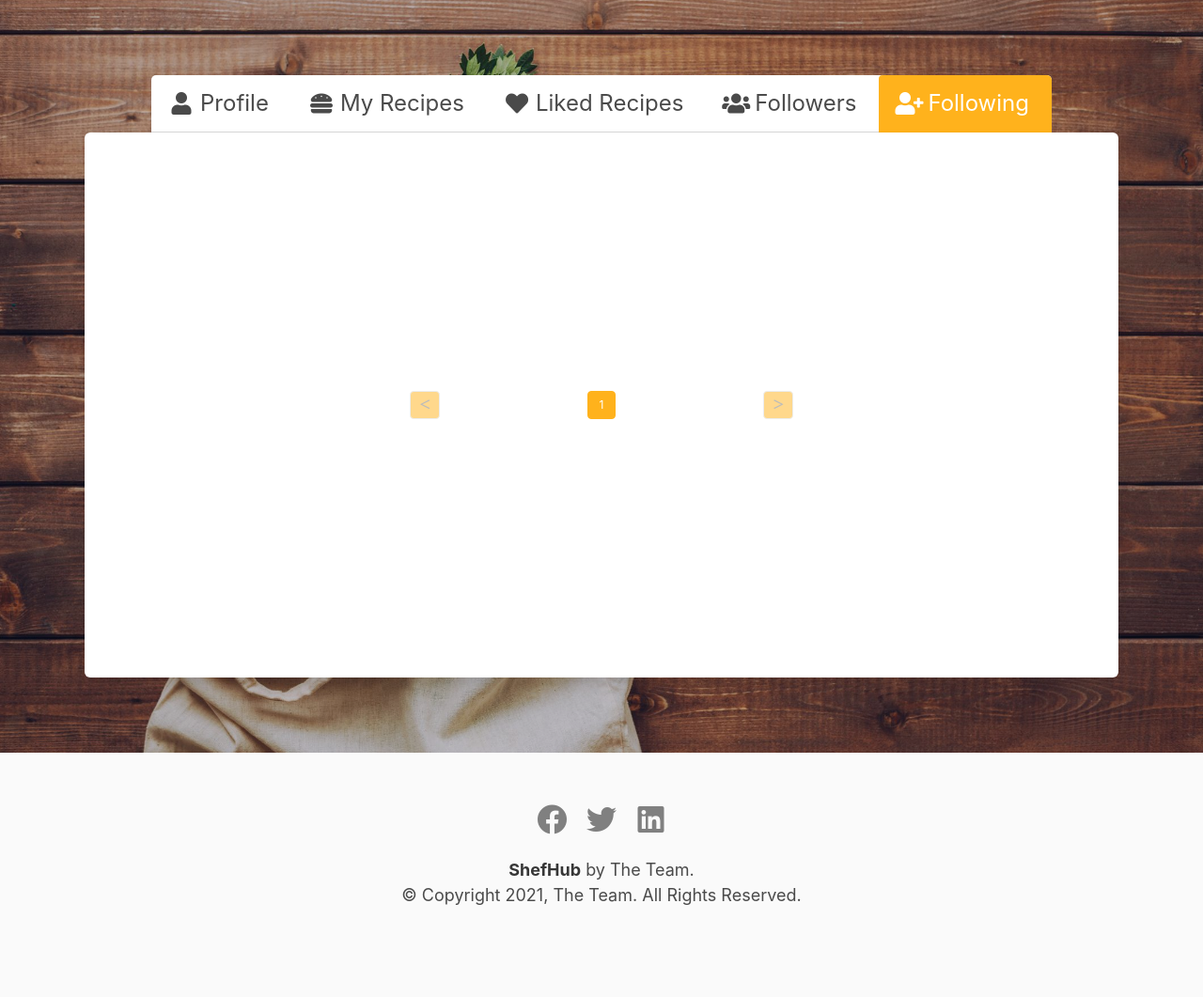
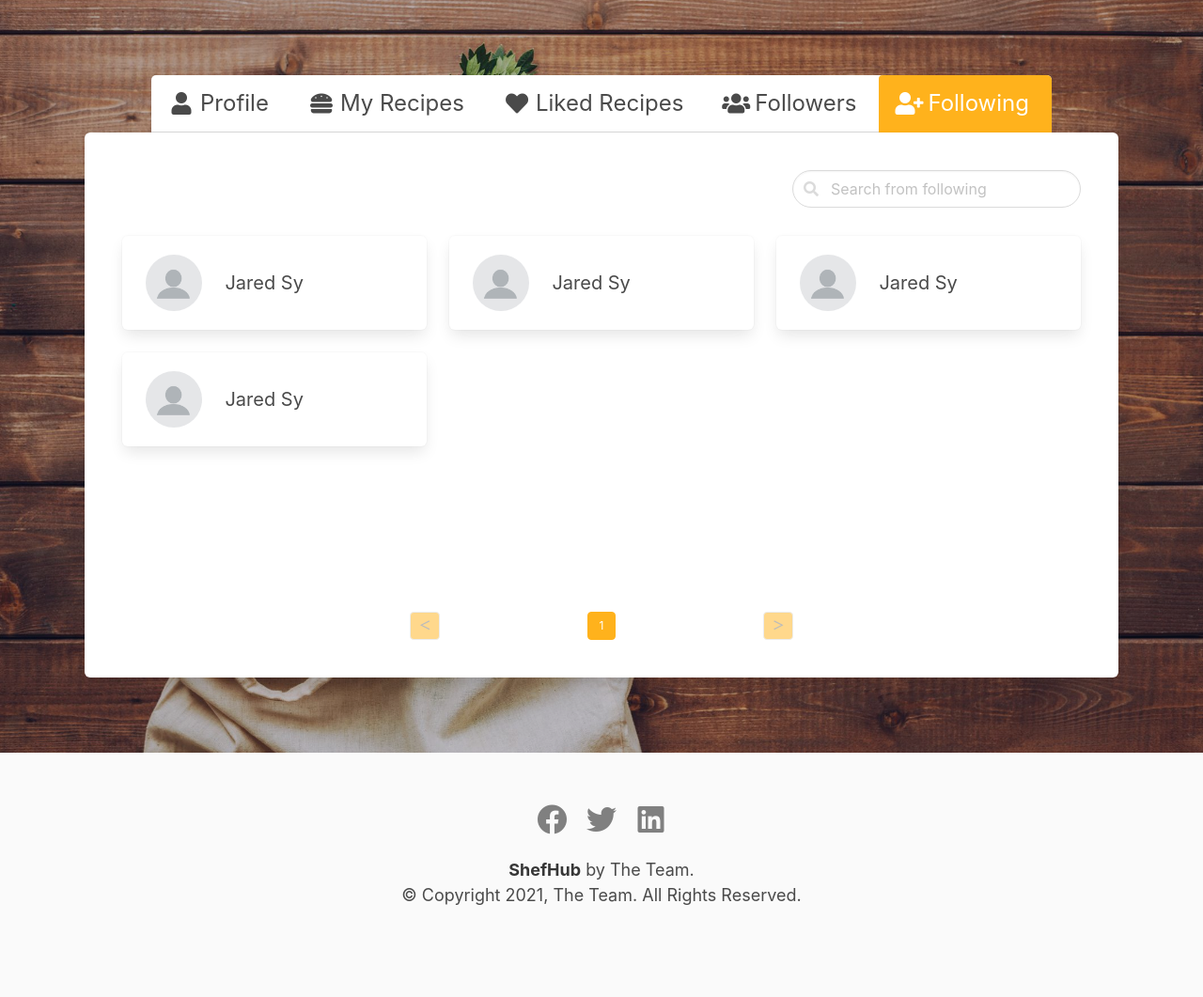
Before and after one commit to GabPua/CCAPDEV_Project, a PHP site: page /users/foodeliciousfollowing.html in a window 1280 px wide. Shown: the part 80-1141 px from the top of the page at 94% size. Run offline with PHP 8.4, Linux system fonts and the light colour scheme.

Commit message:
add(profile): design for followers and following pages

```diff
--- a/frontend/includes/profile.css
+++ b/frontend/includes/profile.css
@@ -15,7 +15,7 @@
     border-bottom-width: 1px;
 }
 
-/* posts/tiles in profile */
+/* posts/tiles to display recipes */
 .profile-box .no-posts {
     align-self: center;
     color: gray;
@@ -52,6 +52,34 @@
 .profile-box.menu-display .tile.is-parent .title {
     position: absolute;
     bottom: 10px;
+}
+
+ /*posts/tiles to display people */
+.container.people-display .container.tile-root {
+    width: 100%;
+}
+
+.profile-box.people-display .tile.is-child.box {
+    height: min-content;
+}
+
+.profile-box.people-display .tile.is-child * {
+    display: inline-block;
+    vertical-align: middle;
+}
+
+.profile-box.people-display .tile.is-child img {
+    height: 60px;
+    border-radius: 50%;
+    margin-left: 5px;
+    margin-right: 20px;
+}
+
+/* search bar */
+.profile-box .container.search-bar-container {
+    max-height: 40px;
+    margin-bottom: 30px;
+    margin-right: 0;
 }
 
 /* pagination for posts */
--- a/frontend/users/foodeliciousfollowing.html
+++ b/frontend/users/foodeliciousfollowing.html
@@ -92,7 +92,50 @@
         </ul>
     </div>
 
-    <div class='container content box profile-box menu-display'>
+    <div class='container content box profile-box people-display'>
+        <div class='container search-bar-container'>
+            <p class='control has-icons-left'>
+                <input class='input is-rounded' type='text' aria-label='search input' aria-expanded='false'
+                       placeholder='Search from following' id='folower-search'>
+                <span class='icon is-small is-left'>
+                    <i class='fas fa-search'></i>
+                </span>
+            </p>
+        </div>
+        <div class='container tile-root'>
+        <!--        If friends more than what can fit, add ".scroll" class -->
+            <div class='tile is-ancestor'>
+                <div class='tile is-parent is-4'>
+                    <div class='tile is-child box'>
+                        <img src='../includes/resources/default_dp.jpg' alt='default'>
+                        <p class='subtitle'>Jared Sy</p>
+                    </div>
+                </div>
+
+                <div class='tile is-parent is-4'>
+                    <div class='tile is-child box'>
+                        <img src='../includes/resources/default_dp.jpg' alt='default'>
+                        <p class='subtitle'>Jared Sy</p>
+                    </div>
+                </div>
+
+                <div class='tile is-parent is-4'>
+                    <div class='tile is-child box'>
+                        <img src='../includes/resources/default_dp.jpg' alt='default'>
+                        <p class='subtitle'>Jared Sy</p>
+                    </div>
+                </div>
+            </div>
+
+            <div class='tile is-ancestor'>
+                <div class='tile is-parent is-4'>
+                    <div class='tile is-child box'>
+                        <img src='../includes/resources/default_dp.jpg' alt='default'>
+                        <p class='subtitle'>Jared Sy</p>
+                    </div>
+                </div>
+            </div>
+        </div>
 
         <section class='section post-navigation'>
             <nav class='pagination is-centered is-small' role='navigation' aria-label='pagination'>
```
Also changed, not shown: frontend/users/foodeliciousfollowers.html (+31 -1 lines).
